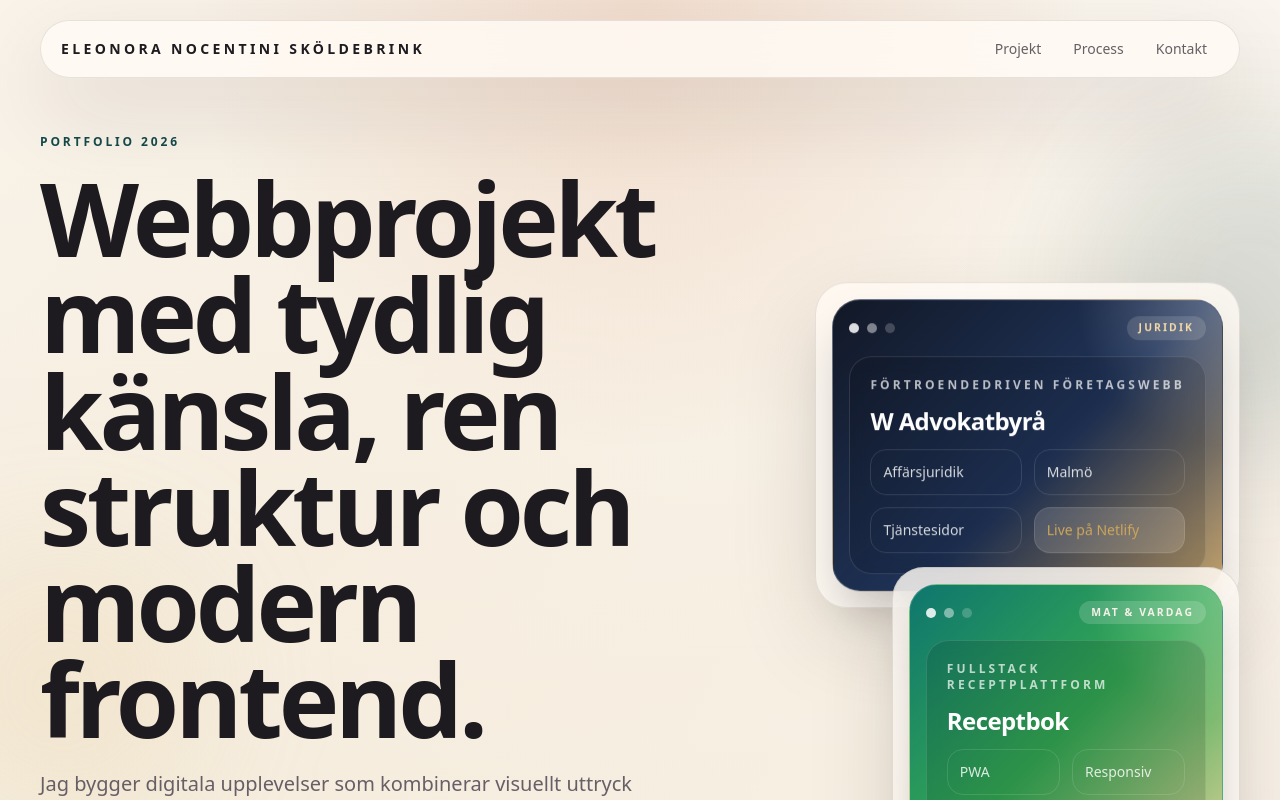
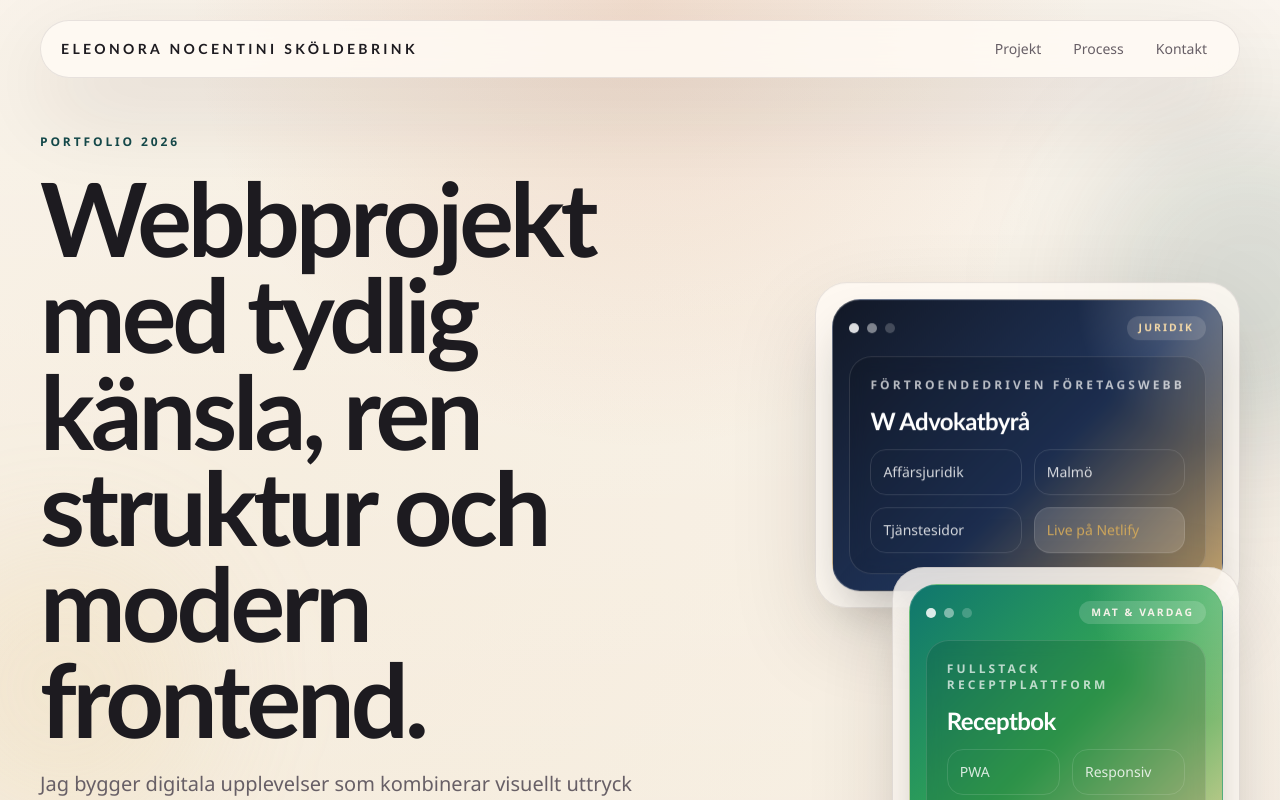
Before and after one commit to Elli2022/eleonora-portfolio, a Next.js app: page / in a window 1280 px wide. Shown: the top 800 px of the page. Built offline with nearby package versions, Linux system fonts and the light colour scheme.

Commit message:
Use local font stacks for portfolio styles

```diff
--- a/src/app/globals.css
+++ b/src/app/globals.css
@@ -11,13 +11,15 @@
   --accent-deep: #154a4b;
   --highlight: #e2c58d;
   --shadow: 0 32px 90px rgba(39, 28, 22, 0.12);
+  --font-body: "Avenir Next", "Segoe UI", sans-serif;
+  --font-display-local: "Gill Sans", "Trebuchet MS", sans-serif;
 }
 
 @theme inline {
   --color-background: var(--canvas);
   --color-foreground: var(--ink);
-  --font-sans: var(--font-manrope);
-  --font-display: var(--font-space-grotesk);
+  --font-sans: var(--font-body);
+  --font-display: var(--font-display-local);
 }
 
 html {
@@ -34,7 +36,7 @@ body {
     radial-gradient(circle at 20% 10%, rgba(226, 197, 141, 0.14), transparent 26%),
     var(--canvas);
   color: var(--ink);
-  font-family: var(--font-manrope), sans-serif;
+  font-family: var(--font-body), sans-serif;
 }
 
 ::selection {
@@ -88,7 +90,7 @@ a {
 }
 
 .section-title {
-  font-family: var(--font-space-grotesk), sans-serif;
+  font-family: var(--font-display-local), sans-serif;
   letter-spacing: -0.04em;
 }
 
```
